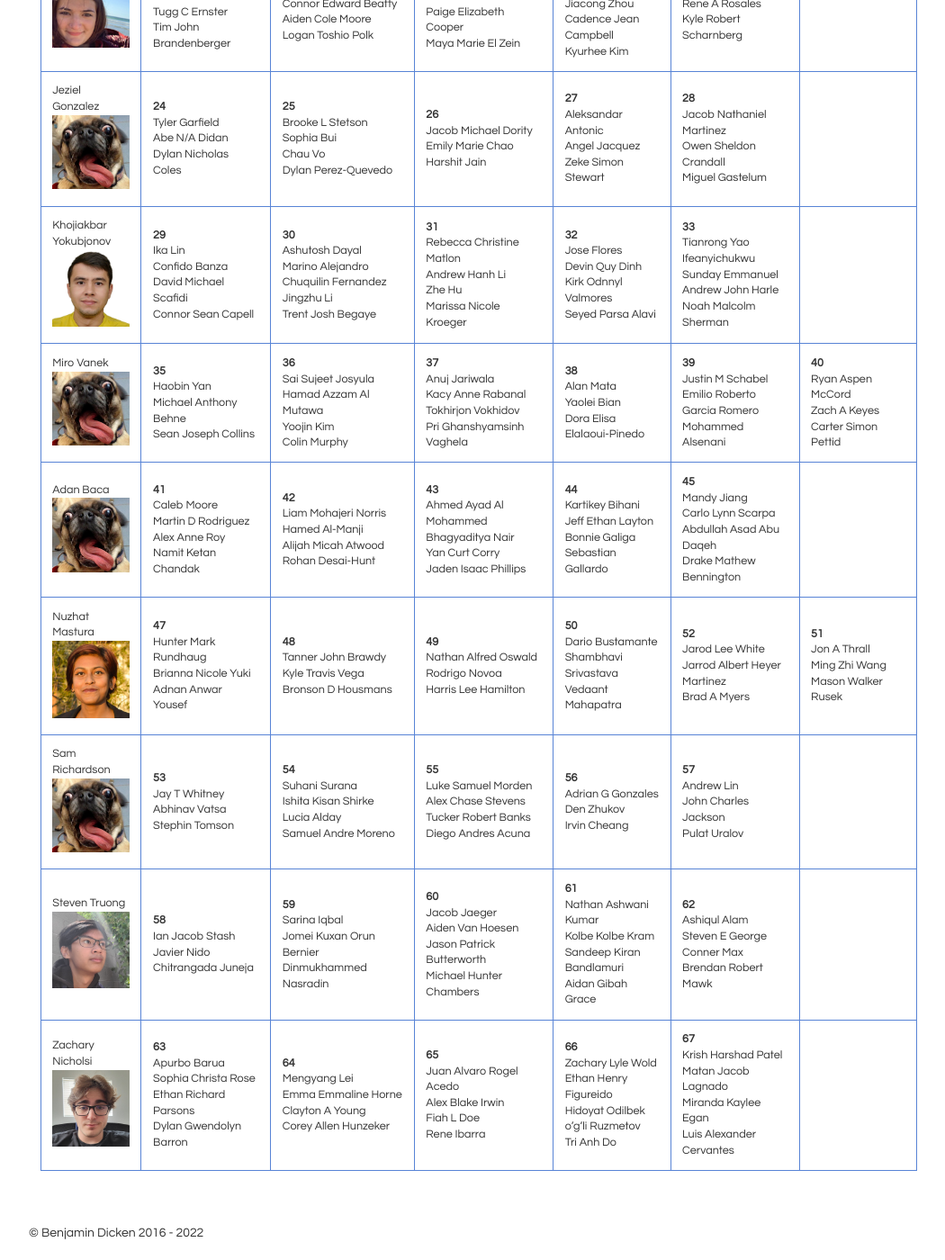
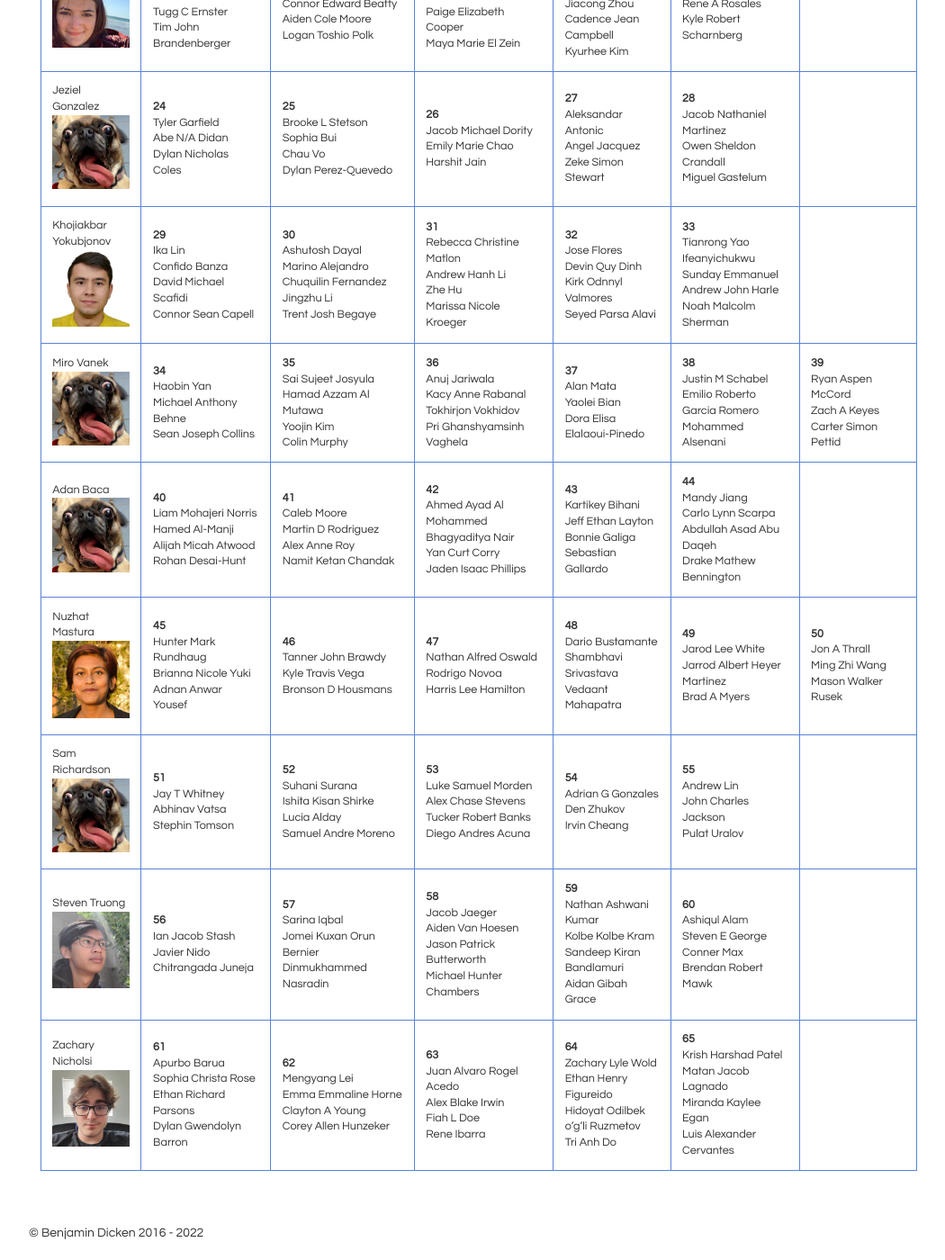
Before and after one commit to bddicken/cs110fall2022website, a Jekyll site: the page built from groups/adrianaGroups/index.md, in a window 1280 px wide and 1400 px high, scrolled down 628 px. Shown: the whole window at 90% size, without its empty margins (108-1158 px from the left). Built offline with Jekyll 4.4.1, drawn with Linux system fonts in a browser that asks for light colours.

Commit message:
fixed numbers

```diff
--- a/groups/adrianaGroups/index.md
+++ b/groups/adrianaGroups/index.md
@@ -11,9 +11,9 @@ title: Groups
 |Brooke Adkins<br><img src="../../images/badkins.jpg" class="taimg" />|**19**<br> Aqib Adnan<br>Talon Lee Anderson<br>Tugg C Ernster<br>Tim John Brandenberger<br>|**20**<br> Claire Elise Lodermeier<br>Connor Edward Beatty<br>Aiden Cole Moore<br>Logan Toshio Polk<br>|**21**<br> Ashish Dev Choudhary<br>Zack John Terzich<br>Paige Elizabeth Cooper<br>Maya Marie El Zein<br>|**22**<br> Brooke Alyse Niemann<br>Jiacong Zhou<br>Cadence Jean Campbell<br>Kyurhee Kim<br>|**23**<br> Sami Will Lawrence<br>Rene A Rosales<br>Kyle Robert Scharnberg<br>|
 |Jeziel Gonzalez<br><img src="../../images/dog.png" class="taimg" />|**24**<br> Tyler Garfield<br>Abe N/A Didan<br>Dylan Nicholas Coles<br>|**25**<br> Brooke L Stetson<br>Sophia Bui<br>Chau Vo<br>Dylan Perez-Quevedo<br>|**26**<br> Jacob Michael Dority<br>Emily Marie Chao<br>Harshit Jain<br>|**27**<br> Aleksandar Antonic<br>Angel Jacquez<br>Zeke Simon Stewart<br>|**28**<br> Jacob Nathaniel Martinez<br>Owen Sheldon Crandall<br>Miguel Gastelum<br>|
 |Khojiakbar Yokubjonov<br><img src="../../images/kyokubjonov.png" class="taimg" />|**29**<br> Ika Lin<br>Confido Banza<br>David Michael Scafidi<br>Connor Sean Capell<br>|**30**<br> Ashutosh Dayal<br>Marino Alejandro Chuquilin Fernandez<br>Jingzhu Li<br>Trent Josh Begaye<br>|**31**<br> Rebecca Christine Matlon<br>Andrew Hanh Li<br>Zhe Hu<br>Marissa Nicole Kroeger<br>|**32**<br> Jose Flores<br>Devin Quy Dinh<br>Kirk Odnnyl Valmores<br>Seyed Parsa Alavi<br>|**33**<br> Tianrong Yao<br>Ifeanyichukwu Sunday Emmanuel<br>Andrew John Harle<br>Noah Malcolm Sherman<br>|
-|Miro Vanek<br><img src="../../images/dog.png" class="taimg" />|**35**<br> Haobin Yan<br>Michael Anthony Behne<br>Sean Joseph Collins<br>|**36**<br> Sai Sujeet Josyula<br>Hamad Azzam Al Mutawa<br>Yoojin Kim<br>Colin Murphy<br>|**37**<br> Anuj Jariwala<br>Kacy Anne Rabanal<br>Tokhirjon Vokhidov<br>Pri Ghanshyamsinh Vaghela<br>|**38**<br>Alan Mata<br>Yaolei Bian<br>Dora Elisa Elalaoui-Pinedo<br>|**39**<br> Justin M Schabel<br>Emilio Roberto Garcia Romero<br>Mohammed Alsenani<br>|**40**<br> Ryan Aspen McCord<br>Zach A Keyes<br>Carter Simon Pettid<br>|
-|Adan Baca<br><img src="../../images/dog.png" class="taimg" />|**41**<br> Caleb Moore<br>Martin D Rodriguez<br>Alex Anne Roy<br>Namit Ketan Chandak<br>|**42**<br> Liam Mohajeri Norris<br>Hamed Al-Manji<br>Alijah Micah Atwood<br>Rohan Desai-Hunt<br>|**43**<br> Ahmed Ayad Al Mohammed<br>Bhagyaditya Nair<br>Yan Curt Corry<br>Jaden Isaac Phillips<br>|**44**<br> Kartikey Bihani<br>Jeff Ethan Layton<br>Bonnie Galiga<br>Sebastian Gallardo<br>|**45**<br> Mandy Jiang<br>Carlo Lynn Scarpa<br>Abdullah Asad Abu Daqeh<br>Drake Mathew Bennington<br>|
-|Nuzhat Mastura<br><img src="../../images/nmastura.jpg" class="taimg" />|**47**<br> Hunter Mark Rundhaug<br>Brianna Nicole Yuki<br>Adnan Anwar Yousef<br>|**48**<br> Tanner John Brawdy<br>Kyle Travis Vega<br>Bronson D Housmans<br>|**49**<br> Nathan Alfred Oswald<br>Rodrigo Novoa<br>Harris Lee Hamilton<br>|**50**<br> Dario Bustamante<br>Shambhavi Srivastava<br>Vedaant Mahapatra<br>|**52**<br> Jarod Lee White<br>Jarrod Albert Heyer Martinez<br>Brad A Myers<br>|**51**<br> Jon A Thrall<br>Ming Zhi Wang<br>Mason Walker Rusek<br>|
-|Sam Richardson<br><img src="../../images/dog.png" class="taimg" />|**53**<br> Jay T Whitney<br>Abhinav Vatsa<br>Stephin Tomson<br>|**54**<br> Suhani Surana<br>Ishita Kisan Shirke<br>Lucia Alday<br>Samuel Andre Moreno<br>|**55**<br> Luke Samuel Morden<br>Alex Chase Stevens<br>Tucker Robert Banks<br>Diego Andres Acuna<br>|**56**<br> Adrian G Gonzales<br>Den Zhukov<br>Irvin Cheang<br>|**57**<br> Andrew Lin<br>John Charles Jackson<br>Pulat Uralov<br>|
-|Steven Truong<br><img src="../../images/struong.jpg" class="taimg" />|**58**<br> Ian Jacob Stash<br>Javier Nido<br>Chitrangada Juneja<br>|**59**<br> Sarina Iqbal<br>Jomei Kuxan Orun Bernier<br>Dinmukhammed Nasradin<br>|**60**<br> Jacob Jaeger<br>Aiden Van Hoesen<br>Jason Patrick Butterworth<br>Michael Hunter Chambers<br>|**61**<br> Nathan Ashwani Kumar<br>Kolbe Kolbe Kram<br>Sandeep Kiran Bandlamuri<br>Aidan Gibah Grace<br>|**62**<br> Ashiqul Alam<br>Steven E George<br>Conner Max<br>Brendan Robert Mawk<br>|
-|Zachary Nicholsi<br><img src="../../images/znicholsi.jpeg" class="taimg" />|**63**<br> Apurbo Barua<br>Sophia Christa Rose<br>Ethan Richard Parsons<br>Dylan Gwendolyn Barron<br>|**64**<br> Mengyang Lei<br>Emma Emmaline Horne<br>Clayton A Young<br>Corey Allen Hunzeker<br>|**65**<br> Juan Alvaro Rogel Acedo<br>Alex Blake Irwin<br>Fiah L Doe<br>Rene Ibarra<br>|**66**<br> Zachary Lyle Wold<br>Ethan Henry Figureido<br>Hidoyat Odilbek o’g’li Ruzmetov<br>Tri Anh Do<br>|**67**<br> Krish Harshad Patel<br>Matan Jacob Lagnado<br>Miranda Kaylee Egan<br>Luis Alexander Cervantes<br>|
+|Miro Vanek<br><img src="../../images/dog.png" class="taimg" />|**34**<br> Haobin Yan<br>Michael Anthony Behne<br>Sean Joseph Collins<br>|**35**<br> Sai Sujeet Josyula<br>Hamad Azzam Al Mutawa<br>Yoojin Kim<br>Colin Murphy<br>|**36**<br> Anuj Jariwala<br>Kacy Anne Rabanal<br>Tokhirjon Vokhidov<br>Pri Ghanshyamsinh Vaghela<br>|**37**<br>Alan Mata<br>Yaolei Bian<br>Dora Elisa Elalaoui-Pinedo<br>|**38**<br> Justin M Schabel<br>Emilio Roberto Garcia Romero<br>Mohammed Alsenani<br>|**39**<br> Ryan Aspen McCord<br>Zach A Keyes<br>Carter Simon Pettid<br>|
+|Adan Baca<br><img src="../../images/dog.png" class="taimg" />|**40**<br> Liam Mohajeri Norris<br>Hamed Al-Manji<br>Alijah Micah Atwood<br>Rohan Desai-Hunt<br>|**41**<br> Caleb Moore<br>Martin D Rodriguez<br>Alex Anne Roy<br>Namit Ketan Chandak<br>|**42**<br> Ahmed Ayad Al Mohammed<br>Bhagyaditya Nair<br>Yan Curt Corry<br>Jaden Isaac Phillips<br>|**43**<br> Kartikey Bihani<br>Jeff Ethan Layton<br>Bonnie Galiga<br>Sebastian Gallardo<br>|**44**<br> Mandy Jiang<br>Carlo Lynn Scarpa<br>Abdullah Asad Abu Daqeh<br>Drake Mathew Bennington<br>|
+|Nuzhat Mastura<br><img src="../../images/nmastura.jpg" class="taimg" />|**45**<br> Hunter Mark Rundhaug<br>Brianna Nicole Yuki<br>Adnan Anwar Yousef<br>|**46**<br> Tanner John Brawdy<br>Kyle Travis Vega<br>Bronson D Housmans<br>|**47**<br> Nathan Alfred Oswald<br>Rodrigo Novoa<br>Harris Lee Hamilton<br>|**48**<br> Dario Bustamante<br>Shambhavi Srivastava<br>Vedaant Mahapatra<br>|**49**<br> Jarod Lee White<br>Jarrod Albert Heyer Martinez<br>Brad A Myers<br>|**50**<br> Jon A Thrall<br>Ming Zhi Wang<br>Mason Walker Rusek<br>|
+|Sam Richardson<br><img src="../../images/dog.png" class="taimg" />|**51**<br> Jay T Whitney<br>Abhinav Vatsa<br>Stephin Tomson<br>|**52**<br> Suhani Surana<br>Ishita Kisan Shirke<br>Lucia Alday<br>Samuel Andre Moreno<br>|**53**<br> Luke Samuel Morden<br>Alex Chase Stevens<br>Tucker Robert Banks<br>Diego Andres Acuna<br>|**54**<br> Adrian G Gonzales<br>Den Zhukov<br>Irvin Cheang<br>|**55**<br> Andrew Lin<br>John Charles Jackson<br>Pulat Uralov<br>|
+|Steven Truong<br><img src="../../images/struong.jpg" class="taimg" />|**56**<br> Ian Jacob Stash<br>Javier Nido<br>Chitrangada Juneja<br>|**57**<br> Sarina Iqbal<br>Jomei Kuxan Orun Bernier<br>Dinmukhammed Nasradin<br>|**58**<br> Jacob Jaeger<br>Aiden Van Hoesen<br>Jason Patrick Butterworth<br>Michael Hunter Chambers<br>|**59**<br> Nathan Ashwani Kumar<br>Kolbe Kolbe Kram<br>Sandeep Kiran Bandlamuri<br>Aidan Gibah Grace<br>|**60**<br> Ashiqul Alam<br>Steven E George<br>Conner Max<br>Brendan Robert Mawk<br>|
+|Zachary Nicholsi<br><img src="../../images/znicholsi.jpeg" class="taimg" />|**61**<br> Apurbo Barua<br>Sophia Christa Rose<br>Ethan Richard Parsons<br>Dylan Gwendolyn Barron<br>|**62**<br> Mengyang Lei<br>Emma Emmaline Horne<br>Clayton A Young<br>Corey Allen Hunzeker<br>|**63**<br> Juan Alvaro Rogel Acedo<br>Alex Blake Irwin<br>Fiah L Doe<br>Rene Ibarra<br>|**64**<br> Zachary Lyle Wold<br>Ethan Henry Figureido<br>Hidoyat Odilbek o’g’li Ruzmetov<br>Tri Anh Do<br>|**65**<br> Krish Harshad Patel<br>Matan Jacob Lagnado<br>Miranda Kaylee Egan<br>Luis Alexander Cervantes<br>|
```
